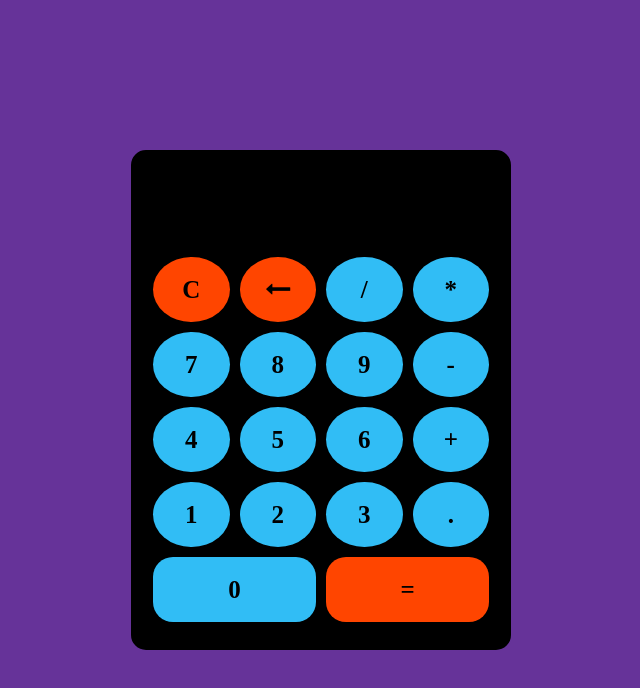
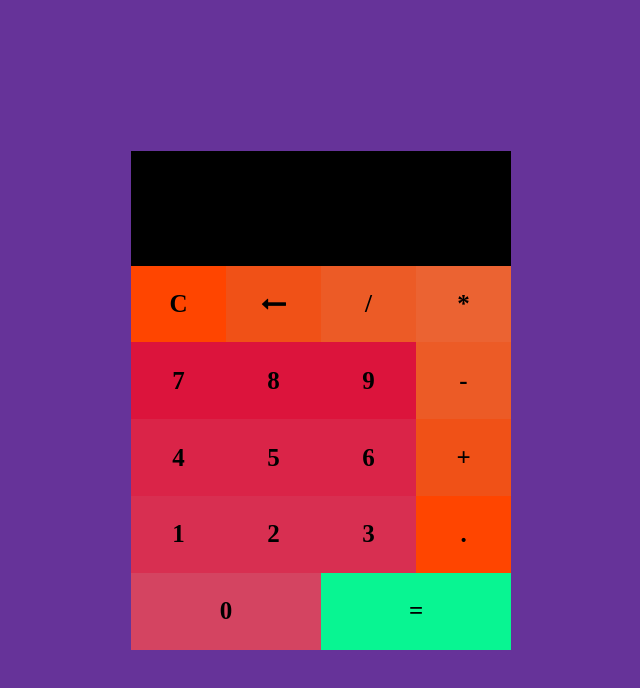
Before and after one commit to Devesh24/Web-Based-Calculator, a plain HTML site: page index.html in a window 1280 px wide. Shown: the whole page, without its empty margins (319-959 px from the left). Drawn offline with Linux system fonts and the light colour scheme.

Commit message:
Update calc.css

```diff
--- a/calc.css
+++ b/calc.css
@@ -14,20 +14,19 @@ body{
     justify-content: center;
 }
 .container1{
-    border: 2px solid black;
-    border-radius: 15px;
-    height: 500px;
+    height: 499px;
     width: 380px;
-    padding: 20px;
     background-color: black;
+    display: grid;
+    grid-template-rows: 1.5fr 5fr;
 }
 #input{
     display: flex;
     align-items: center;
     justify-content: flex-end;
-    width: 335px;
-    height: 60px;
-    border-radius: 5px;
+    width: 380px;
+    margin: 20px 0px;
+    padding: 0px 15px;
     text-align: right;
     font-size: 40px;
     background-color: black;
@@ -36,50 +35,78 @@ body{
 #buttons{
     display: grid;
     grid-template-columns: repeat(4, 1fr);
-    grid-gap: 10px;
-    grid-auto-rows: 65px;
-    margin: 25px 0px;
 }
 .box{
     display: flex;
     align-items: center;
     justify-content: center;
-    background-color: rgb(49, 189, 245);
-    border-radius: 50%;
     text-align: center;
     font-weight: bold;
     font-size: 25px;
 }
 .box:hover{
     cursor: pointer;
+    color: white;
+}
+#equal{
+    grid-column-start: 3;
+    grid-column-end: 5;
+    background-color: rgb(8, 245, 146);
+}
+#clear{
+    background-color: orangered;
+}
+#backspace{
+    background-color: rgb(240, 81, 23);
+}
+#division{
+    background-color: rgb(236, 91, 38);
+}
+#multiplication{
+    background-color: rgb(235, 99, 50);
+}
+#subtract{
+    background-color: rgb(236, 91, 38);
+}
+#add{
+    background-color: rgb(240, 81, 23);
+}
+#decimal{
+    background-color: orangered;
+}
+#seven, #eight, #nine{
+    background-color: crimson;
+}
+#four, #five, #six{
+    background-color: rgb(218, 36, 72);
+}
+#one, #two, #three{
+    background-color: rgb(216, 47, 81);
 }
 #zero{
     grid-column-start: 1;
     grid-column-end: 3;
-    border-radius: 20px;
-}
-#equal{
-    grid-column-start: 3;
-    grid-column-end: 5;
-    background-color: orangered;
-    border-radius: 20px;
-}
-#clear, #backspace{
-    background-color: orangered;
+    background-color: rgb(212, 68, 97);
 }
 #prompt{
     display: none;
 }
 
-@media screen and (max-width: 390px){
+@media screen and (max-width: 450px){
     .container1{
-        width: 340px;
+        width: 100vw;
+        height: 100vh;
+        grid-template-rows: 1.5fr 5fr;
+    }
+    .box{
+        font-size: 30px;
     }
     #input{
-        width: 300px;
+        font-size: 50px;
+        width: 100vw;
     }
 }
-@media screen and (max-height: 500px){
+@media screen and (max-height: 450px) and (orientation: landscape){
     .container1{
         display: none;
     }
```
